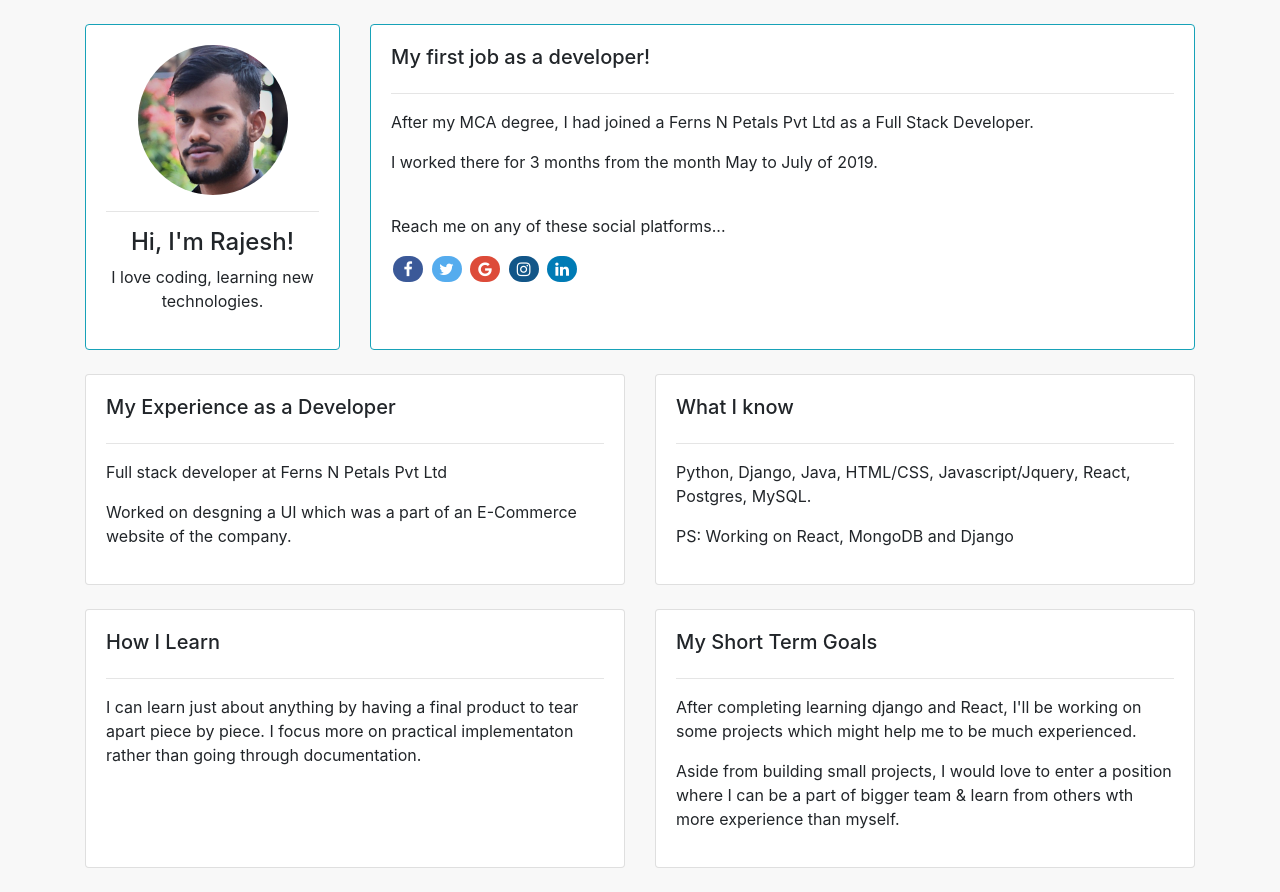
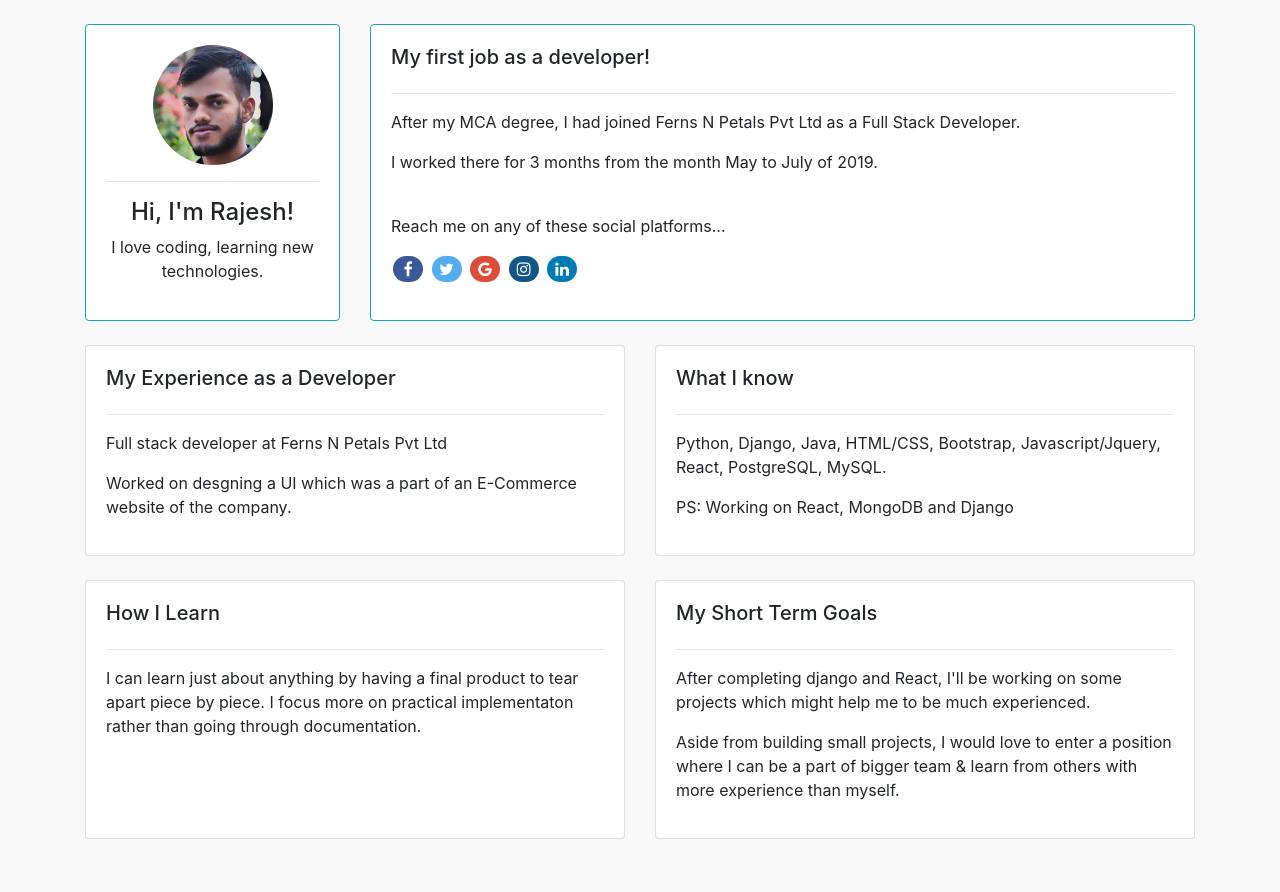
Before and after one commit to Rajesh2404/findmehere, a Django app: page /index.html in a window 1280 px wide. After the commit the page ends 839 px from the top, so only its background shows below. Run offline with Django 3.2, Linux system fonts and the light colour scheme; some libraries are stand-ins or nearby versions.

Commit message:
Uploaded updated project

```diff
--- a/findmehere/templates/index.html
+++ b/findmehere/templates/index.html
@@ -27,7 +27,7 @@
 					<div class="card card-body h-100 border-info">
 						<h5>My first job as a developer!</h5>
 						<hr>
-						<p>After my MCA degree, I had joined a Ferns N Petals Pvt Ltd as a Full Stack Developer.</p>
+						<p>After my MCA degree, I had joined Ferns N Petals Pvt Ltd as a Full Stack Developer.</p>
 						<p>I worked there for 3 months from the month May to July of 2019.</p>
 						<br>
 						<p>Reach me on any of these social platforms...</p>
@@ -55,7 +55,7 @@
 					<div class="card card-body h-100">
 						<h5>What I know</h5>
 						<hr>
-						<p>Python, Django, Java, HTML/CSS, Javascript/Jquery, React, Postgres, MySQL.</p>
+						<p>Python, Django, Java, HTML/CSS, Bootstrap, Javascript/Jquery, React, PostgreSQL, MySQL.</p>
 						<p>PS: Working on React, MongoDB and Django</p>
 					</div>
 				</div>
@@ -73,8 +73,8 @@
 					<div class="card card-body h-100">
 						<h5>My Short Term Goals</h5>
 						<hr>
-						<p>After completing learning django and React, I'll be working on some projects which might help me to be much experienced.</p>
-						<p>Aside from building small projects, I would love to enter a position where I can be a part of bigger team  & learn  from others wth more experience than myself.</p>
+						<p>After completing django and React, I'll be working on some projects which might help me to be much experienced.</p>
+						<p>Aside from building small projects, I would love to enter a position where I can be a part of bigger team  & learn  from others with more experience than myself.</p>
 					</div>
 				</div>
 			</div>
--- a/static/CSS/index.css
+++ b/static/CSS/index.css
@@ -5,8 +5,8 @@ body {
 	text-align: center;
 }
 #profile-pic {
-	width: 150px;
-	height: 150px;
+	width: 120px;
+	height: 120px;
 	border-radius: 50%;
 	margin-left: auto;
 	margin-right: auto;
@@ -28,7 +28,7 @@ ul {
 	margin: 2px;
 }
 .fa:hover {
-	opacity: 0.3;
+	opacity: 0.7;
 }
 .fa-facebook {
 	background: #3B5998;
```
